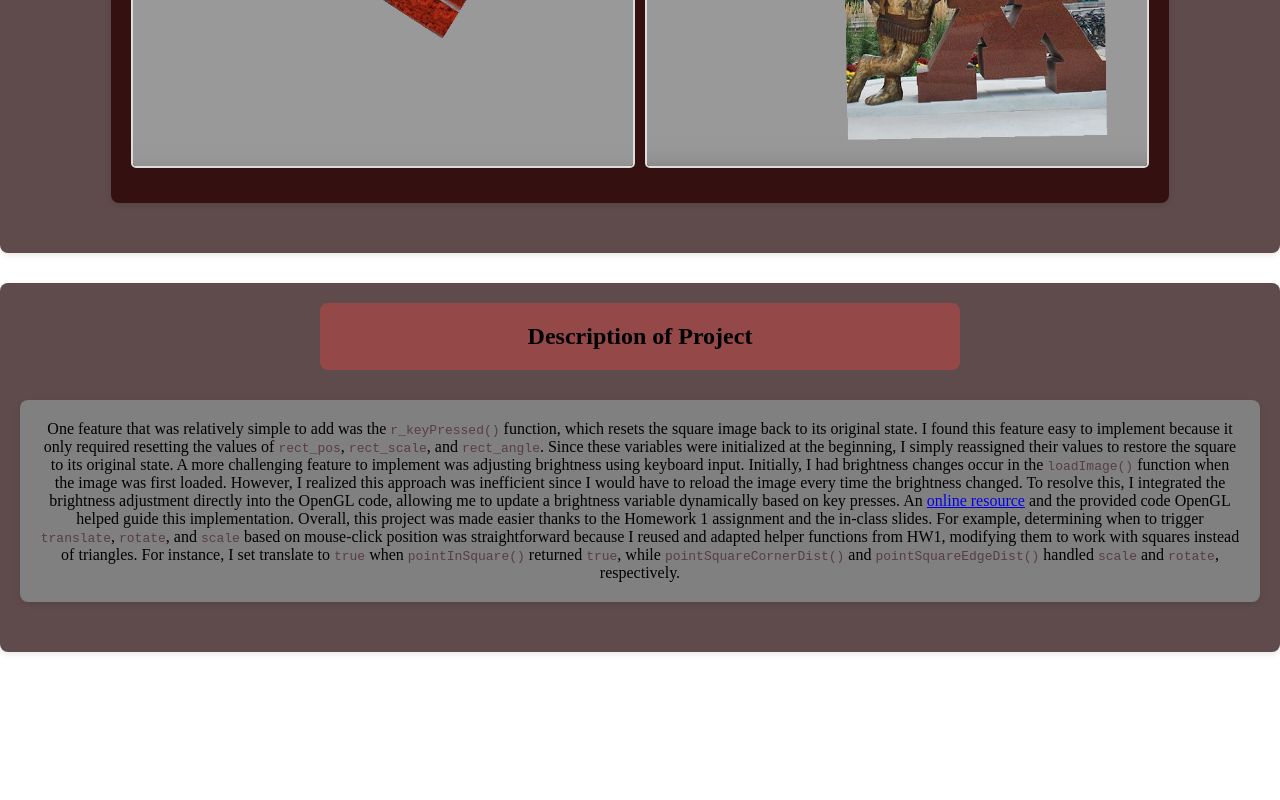
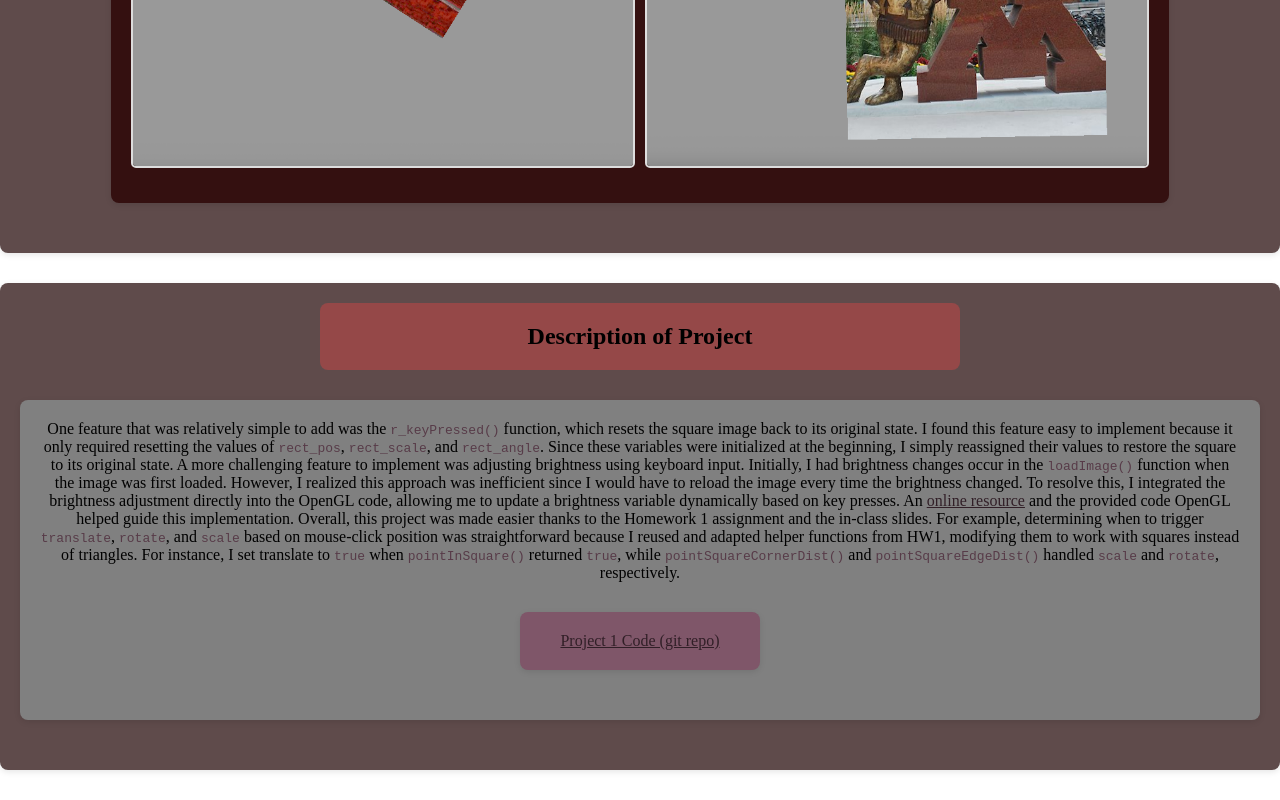
Before and after one commit to mduong003/Mduong003-Project1, a plain HTML site: page index.html in a window 1280 px wide. Shown: the part 4849-5649 px from the top of the page. Before the commit the page ends 5531 px from the top, so only its background shows below. Drawn offline with Linux system fonts and the light colour scheme.

Commit message:
added a link to the repo into the html

```diff
--- a/index.html
+++ b/index.html
@@ -58,6 +58,9 @@
                to trigger <code>translate</code>, <code>rotate</code>, and <code>scale</code> based on mouse-click position was straightforward because I reused and adapted helper functions from HW1, modifying them
                to work with squares instead of triangles. For instance, I set translate to <code>true</code> when <code>pointInSquare()</code> returned <code>true</code>, while <code>pointSquareCornerDist()</code>
                and <code>pointSquareEdgeDist()</code> handled <code>scale</code> and <code>rotate</code>, respectively.</p>
+               <div class="project-code">
+                  <a href="https://github.com/mduong003/Mduong003-Project1" target="_blank" rel="noopener noreferrer">Project 1 Code (git repo)</a>
+               </div>
          </div>
       </div>
    </body>
--- a/stylesheet.css
+++ b/stylesheet.css
@@ -100,3 +100,11 @@ code {
   background-color: rgb(52, 16, 16);
   gap: 10px;
 }
+
+.project-code {
+  background-color: #7f5669;
+  width: 200px;
+}
+a {
+  color: #311f27;
+}
```
